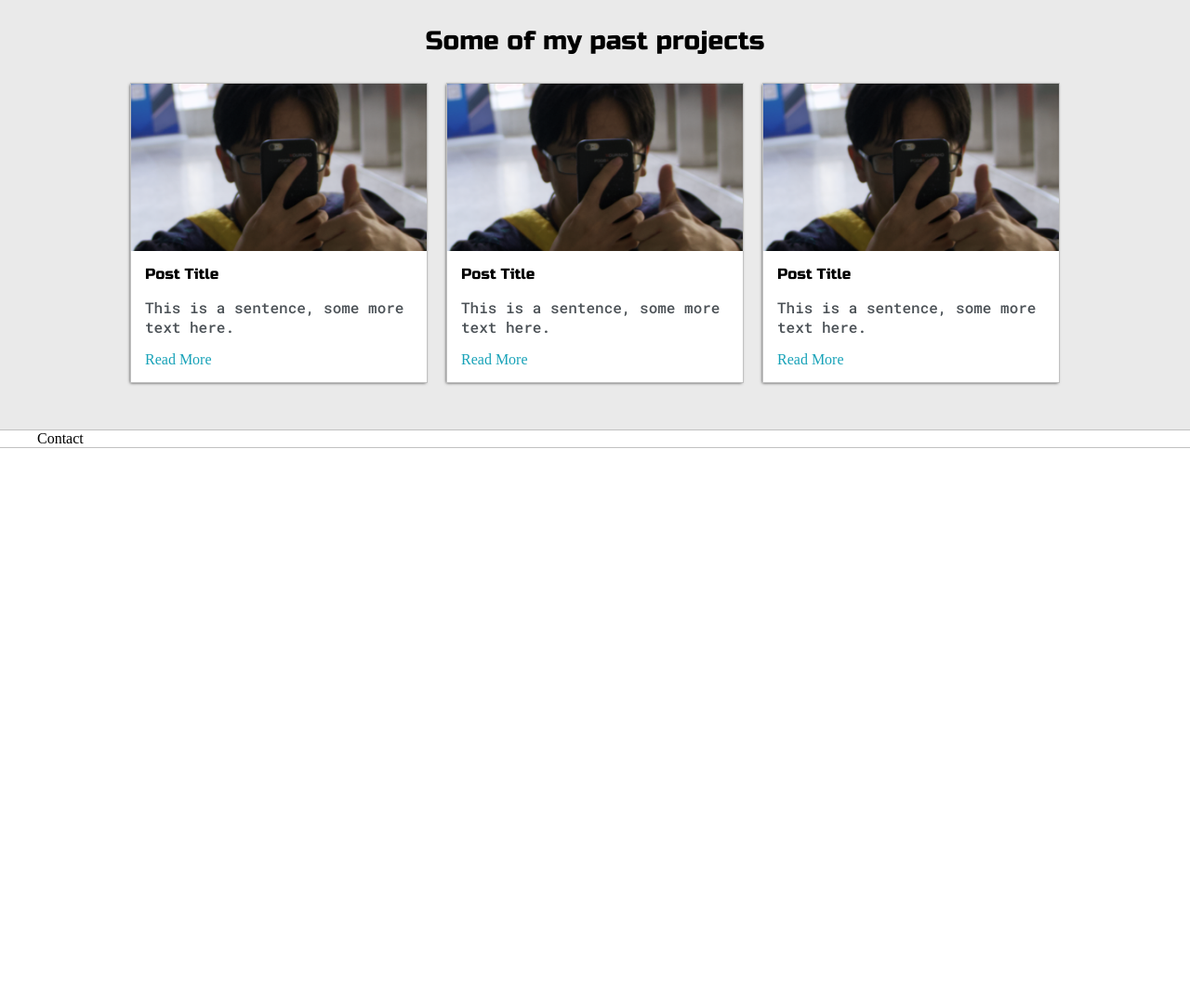
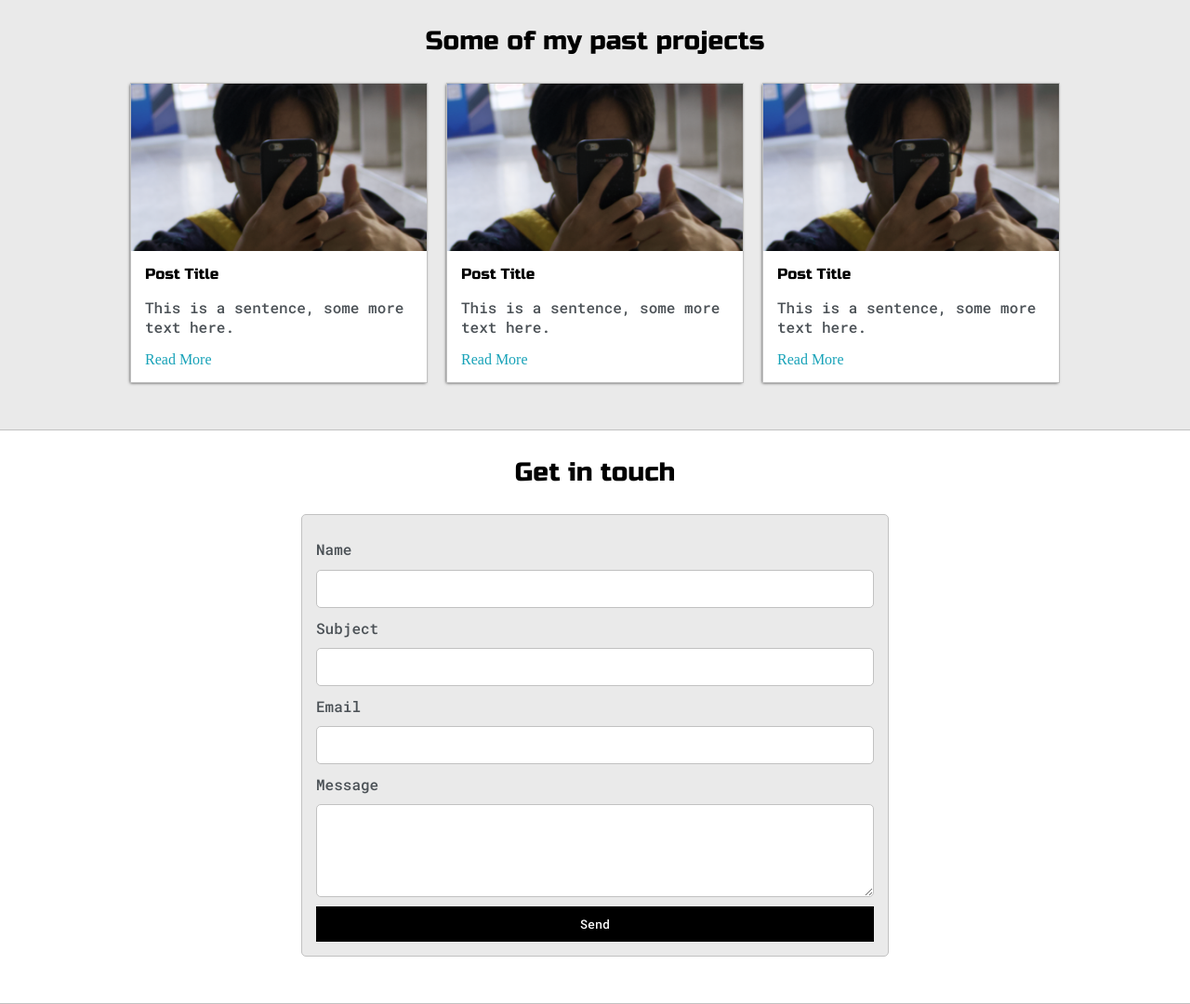
Before and after one commit to kiten46087/portfolio, a PHP site: page / in a window 1280 px wide. Shown: the part 1323-2403 px from the top of the page at 93% size. Before the commit the page ends 1805 px from the top, so only its background shows below. Run offline with PHP 8.4, Linux system fonts and the light colour scheme.

Commit message:
Add the get in touch part of the portfolio

```diff
--- a/default.css
+++ b/default.css
@@ -349,6 +349,46 @@ h6 { font-size: 16px;}
   font-size: 16px;
 }
 
+#contact-form{
+	display: block;
+	max-width: 600px;
+	margin: 0 auto;
+	border: 1px solid var(--borderColor);
+	padding: 15px;
+	border-radius: 5px;
+	background-color: var(--mainColor);
+	margin-bottom: 50px;
+}
+
+#contact-form label{
+	line-height: 2.7em;
+}
+
+#contact-form textarea{
+	min-height: 100px;
+	font-size: 14px;
+}
+
+.input-field{
+	width: 100%;
+	padding-top: 10px;
+	padding-bottom:10px;
+	background-color: var(--secondaryColor);
+	border-radius: 5px;
+	border:1px solid var(--borderColor);
+	font-size: 14px;
+}
+
+#submit-btn{
+	margin-top: 10px;
+	width: 100%;
+	padding-top: 10px;
+	padding-bottom:10px;
+	color: #fff;
+	background-color: var(--buttonColor);
+	border:none;
+}
+
 @media screen and (max-width: 1200px) {
   .main-container {
     width: 95%;
--- a/index.html
+++ b/index.html
@@ -170,7 +170,24 @@
 
     <section class="s2">
       <div class="main-container">
-        Contact
+        <h3 style="text-align: center;">Get in touch</h3>
+
+        <form id="contact-form">
+          <label>Name</label>
+          <input class="input-field" type="text" name="name">
+
+          <label>Subject</label>
+          <input class="input-field" type="text" name="subject">
+
+          <label>Email</label>
+          <input class="input-field" type="text" name="email">
+
+          <label>Message</label>
+          <textarea class="input-field" name="message"></textarea>
+
+          <input id="submit-btn" type="submit" value="Send">
+        </form>
+
       </div>
     </section>
 
```
